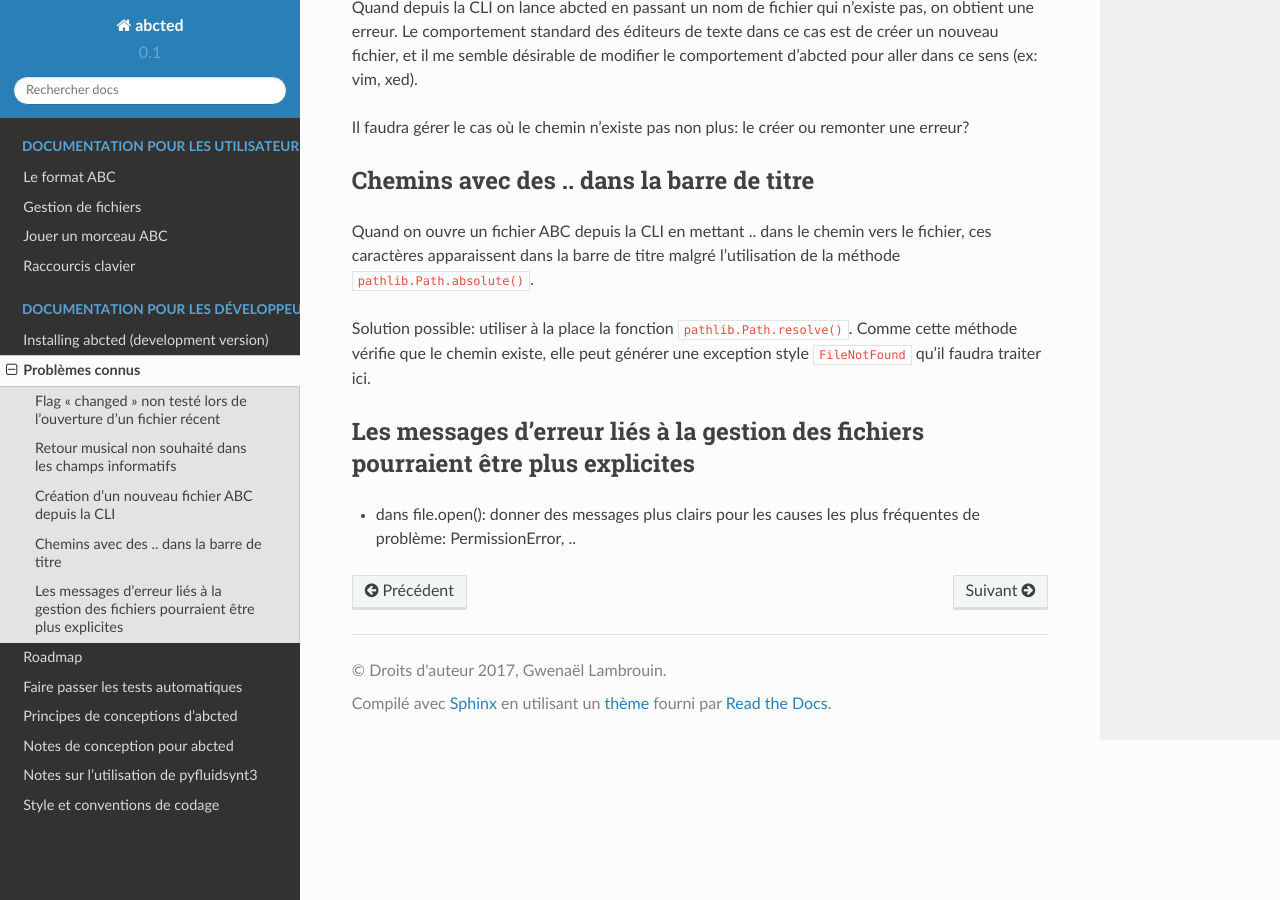
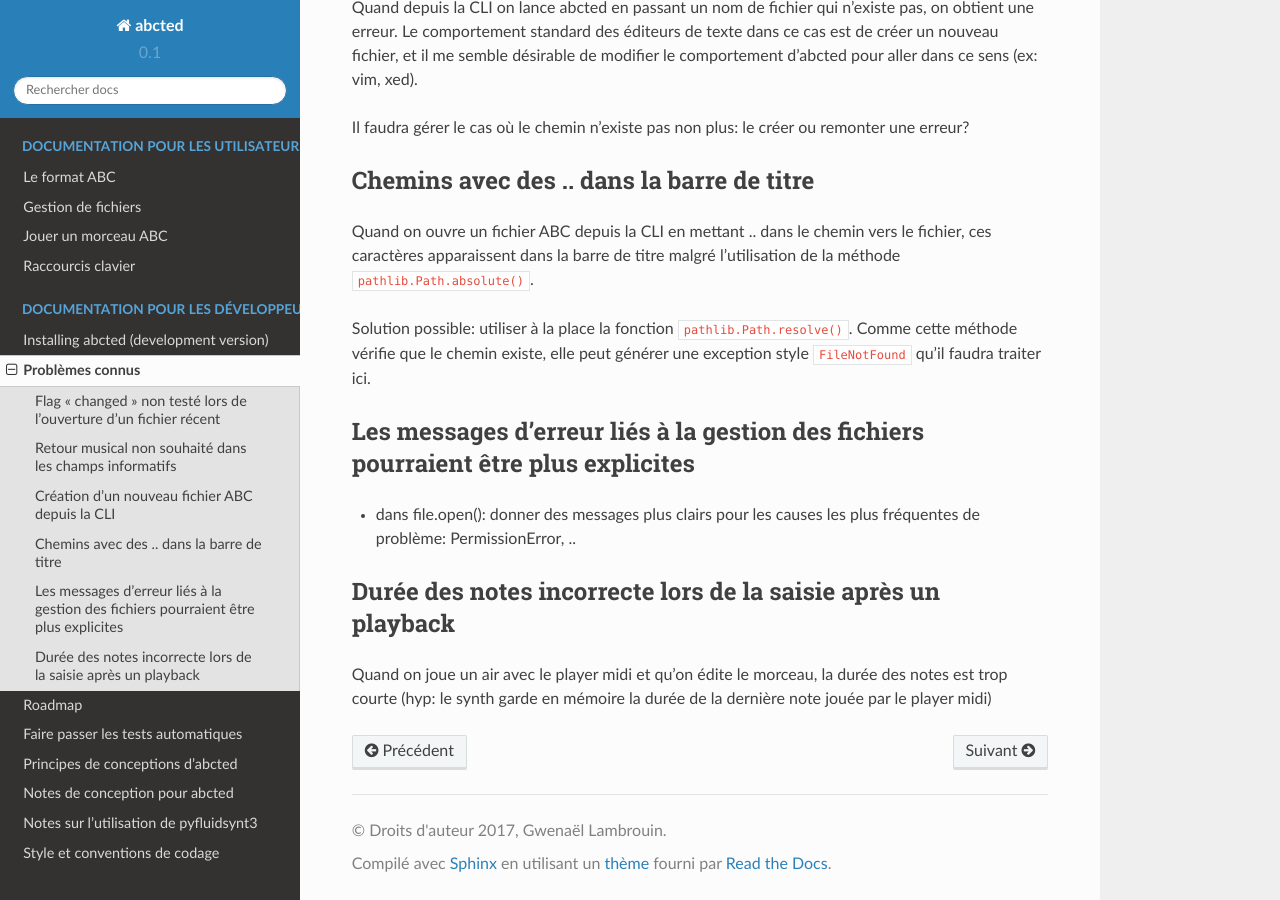
Before and after one commit to glm35/abcted, a Sphinx documentation site: the page built from docs/developer_docs/known_issues.rst, in a window 1280 px wide and 900 px high, scrolled down 508 px. Built offline with Sphinx 7.4.7 and the Read the Docs theme 2.0.0, drawn with Linux system fonts in a browser that asks for light colours.

Commit message:
issue: invalid note duration during editing

```diff
--- a/docs/developer_docs/known_issues.rst
+++ b/docs/developer_docs/known_issues.rst
@@ -42,3 +42,10 @@ Les messages d'erreur liés à la gestion des fichiers pourraient être plus exp
 
 * dans file.open(): donner des messages plus clairs pour les causes les plus
   fréquentes de problème: PermissionError, ..
+
+Durée des notes incorrecte lors de la saisie après un playback
+--------------------------------------------------------------
+
+Quand on joue un air avec le player midi et qu'on édite le morceau, la durée des
+notes est trop courte (hyp: le synth garde en mémoire la durée de la dernière
+note jouée par le player midi)
```
